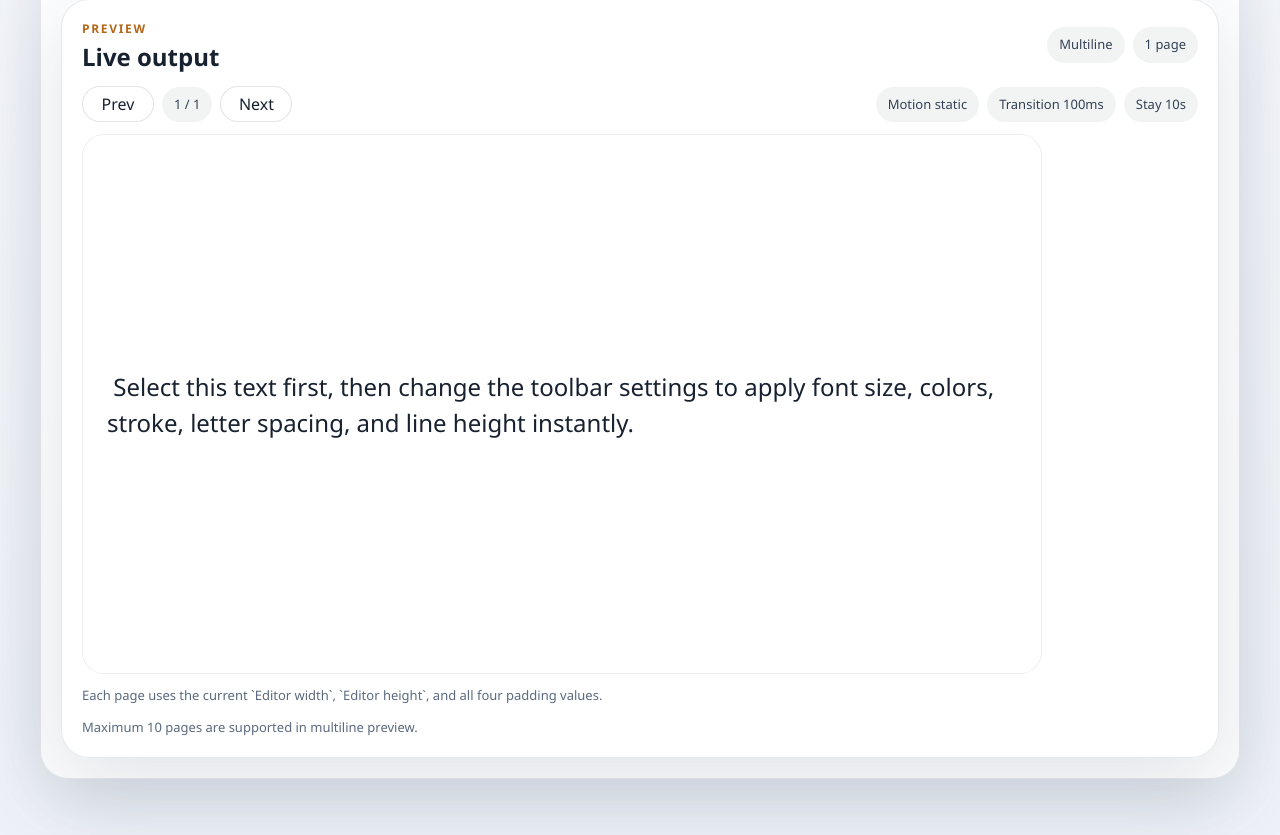
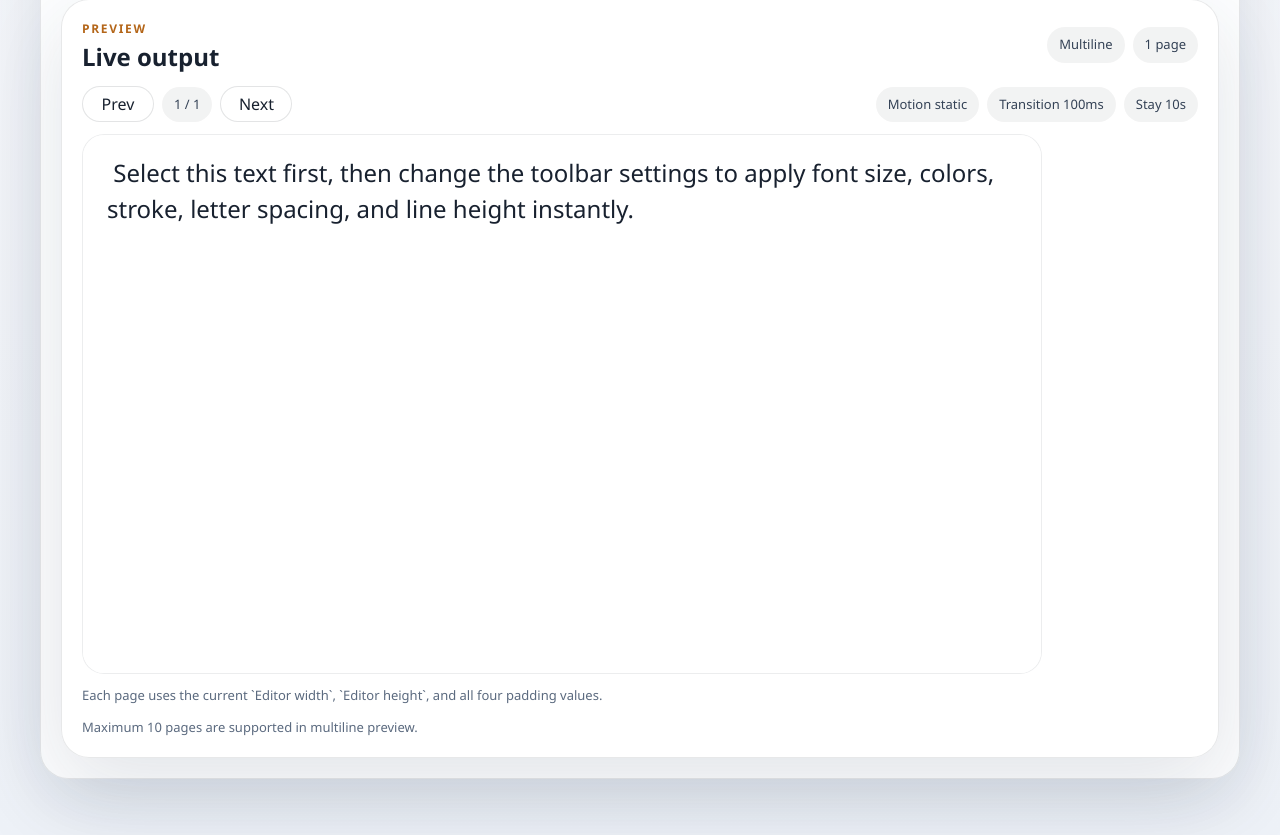
Before and after one commit to crank220/Vue3-Minimal-Editor, a Vue app: page / in a window 1280 px wide. Shown: the part 1160-1995 px from the top of the page. Built offline with nearby package versions, Linux system fonts and the light colour scheme.

Commit message:
Align multiline preview and cut images with editor layout

```diff
--- a/src/components/PreviewPanel.vue
+++ b/src/components/PreviewPanel.vue
@@ -31,9 +31,9 @@ const props = defineProps({
 const multilineMeasureRef = ref(null)
 const singleMeasureRef = ref(null)
 
-const pagesHtml = ref(['&nbsp;'])
 const currentPage = ref(0)
 const hasTruncatedPages = ref(false)
+const multilinePageCount = ref(1)
 const cutImagePreviews = ref([])
 const cutImageError = ref('')
 const isGeneratingCutImages = ref(false)
@@ -70,12 +70,28 @@ const BASE_RENDER_STYLE = {
 }
 
 const parsedTokenStyleCache = new Map()
+const computedCanvasStyleCache = new WeakMap()
 
 const normalizedVerticalAlign = computed(() => normalizeVerticalAlign(props.verticalAlign))
 
 const previewPageStyle = computed(() => ({
   width: `${props.boxMetrics.width}px`,
   height: `${props.boxMetrics.height}px`,
+}))
+
+const singleLineViewportStyle = computed(() => ({
+  ...previewPageStyle.value,
+  paddingTop: `${props.boxMetrics.paddingTop}px`,
+  paddingRight: `${props.boxMetrics.paddingRight}px`,
+  paddingBottom: `${props.boxMetrics.paddingBottom}px`,
+  paddingLeft: `${props.boxMetrics.paddingLeft}px`,
+  textAlign: props.textAlign,
+  alignItems: normalizedVerticalAlign.value,
+}))
+
+const multilineFlowStyle = computed(() => ({
+  width: `${props.boxMetrics.width}px`,
+  minHeight: `${props.boxMetrics.height}px`,
   paddingTop: `${props.boxMetrics.paddingTop}px`,
   paddingRight: `${props.boxMetrics.paddingRight}px`,
   paddingBottom: `${props.boxMetrics.paddingBottom}px`,
@@ -83,15 +99,10 @@ const previewPageStyle = computed(() => ({
   textAlign: props.textAlign,
 }))
 
-const singleLineViewportStyle = computed(() => ({
-  ...previewPageStyle.value,
-  alignItems: normalizedVerticalAlign.value,
-}))
-
 const safeContentHtml = computed(() => props.contentHtml || '&nbsp;')
 const safeSingleLineHtml = computed(() => props.singleLineHtml || '&nbsp;')
 
-const visiblePageCount = computed(() => pagesHtml.value.length)
+const visiblePageCount = computed(() => multilinePageCount.value)
 const multilinePageText = computed(() => `${Math.min(currentPage.value + 1, visiblePageCount.value)} / ${visiblePageCount.value}`)
 const effectiveCutImageWidth = computed(() =>
   clampCutImageWidth(props.previewConfig.cutImageWidth || props.boxMetrics.width),
@@ -102,9 +113,9 @@ const activeMultilinePages = computed(() => {
     return [
       {
         key: `page-${currentPage.value}`,
-        html: pagesHtml.value[currentPage.value] ?? '&nbsp;',
+        pageIndex: currentPage.value,
         layerStyle: getTransitionLayerStyle('idle'),
-        contentStyle: getMultilineContentStyle(currentPage.value),
+        flowStyle: getMultilineSliceStyle(currentPage.value),
       },
     ]
   }
@@ -112,15 +123,15 @@ const activeMultilinePages = computed(() => {
   return [
     {
       key: `from-${transitionState.value.from}-${transitionState.value.to}`,
-      html: pagesHtml.value[transitionState.value.from] ?? '&nbsp;',
+      pageIndex: transitionState.value.from,
       layerStyle: getTransitionLayerStyle('from'),
-      contentStyle: getMultilineContentStyle(transitionState.value.from),
+      flowStyle: getMultilineSliceStyle(transitionState.value.from),
     },
     {
       key: `to-${transitionState.value.from}-${transitionState.value.to}`,
-      html: pagesHtml.value[transitionState.value.to] ?? '&nbsp;',
+      pageIndex: transitionState.value.to,
       layerStyle: getTransitionLayerStyle('to'),
-      contentStyle: getMultilineContentStyle(transitionState.value.to),
+      flowStyle: getMultilineSliceStyle(transitionState.value.to),
     },
   ]
 })
@@ -201,62 +212,18 @@ defineExpose({
 
 function paginateMultilineContent() {
   if (!multilineMeasureRef.value) {
-    pagesHtml.value = ['&nbsp;']
+    multilinePageCount.value = 1
     hasTruncatedPages.value = false
     return
   }
 
-  const tokens = tokenizeHtml(safeContentHtml.value)
-  const pages = []
-  let currentTokens = []
-  hasTruncatedPages.value = false
-
-  if (tokens.length === 0) {
-    pagesHtml.value = ['&nbsp;']
-    return
-  }
-
-  for (let index = 0; index < tokens.length; index += 1) {
-    currentTokens.push(tokens[index])
-    multilineMeasureRef.value.innerHTML = renderTokens(currentTokens)
-
-    if (isMeasureOverflowing(multilineMeasureRef.value)) {
-      const overflowToken = currentTokens.pop()
-      multilineMeasureRef.value.innerHTML = renderTokens(currentTokens)
-      pages.push(multilineMeasureRef.value.innerHTML || '&nbsp;')
-
-      if (pages.length >= 10) {
-        hasTruncatedPages.value = true
-        break
-      }
-
-      currentTokens = overflowToken ? [overflowToken] : []
-      multilineMeasureRef.value.innerHTML = renderTokens(currentTokens)
-
-      if (currentTokens.length && isMeasureOverflowing(multilineMeasureRef.value)) {
-        pages.push(multilineMeasureRef.value.innerHTML || '&nbsp;')
-        currentTokens = []
-
-        if (pages.length >= 10 && index < tokens.length - 1) {
-          hasTruncatedPages.value = true
-          break
-        }
-      }
-    }
-
-    if (pages.length >= 10 && index < tokens.length - 1) {
-      hasTruncatedPages.value = true
-      break
-    }
-  }
-
-  if (!hasTruncatedPages.value && currentTokens.length && pages.length < 10) {
-    pages.push(renderTokens(currentTokens) || '&nbsp;')
-  }
-
-  pagesHtml.value = pages.length ? pages : ['&nbsp;']
-
-  if (currentPage.value >= pagesHtml.value.length) {
+  const totalHeight = Math.max(props.boxMetrics.height, Math.ceil(multilineMeasureRef.value.scrollHeight))
+  const rawPageCount = Math.max(1, Math.ceil(totalHeight / Math.max(1, props.boxMetrics.height)))
+
+  multilinePageCount.value = Math.min(10, rawPageCount)
+  hasTruncatedPages.value = rawPageCount > 10
+
+  if (currentPage.value >= multilinePageCount.value) {
     currentPage.value = 0
   }
 }
@@ -391,7 +358,7 @@ function isMeasureOverflowing(element) {
 function restartMultilineAutoplay() {
   stopMultilineAutoplay()
 
-  if (props.previewConfig.format !== 'multiline' || pagesHtml.value.length <= 1) {
+  if (props.previewConfig.format !== 'multiline' || multilinePageCount.value <= 1) {
     return
   }
 
@@ -408,19 +375,19 @@ function stopMultilineAutoplay() {
 }
 
 function goToPreviousPage() {
-  if (pagesHtml.value.length <= 1 || transitionState.value.active) {
+  if (multilinePageCount.value <= 1 || transitionState.value.active) {
     return
   }
 
-  goToPage((currentPage.value - 1 + pagesHtml.value.length) % pagesHtml.value.length)
+  goToPage((currentPage.value - 1 + multilinePageCount.value) % multilinePageCount.value)
 }
 
 function goToNextPage() {
-  if (pagesHtml.value.length <= 1 || transitionState.value.active) {
+  if (multilinePageCount.value <= 1 || transitionState.value.active) {
     return
   }
 
-  goToPage((currentPage.value + 1) % pagesHtml.value.length)
+  goToPage((currentPage.value + 1) % multilinePageCount.value)
 }
 
 function goToPage(targetPage) {
@@ -469,7 +436,7 @@ function goToPage(targetPage) {
 function scheduleNextMultilineTurn() {
   pageTimerId = window.setTimeout(() => {
     pageTimerId = 0
-    goToPage((currentPage.value + 1) % pagesHtml.value.length)
+    goToPage((currentPage.value + 1) % multilinePageCount.value)
   }, clampPageStaySeconds(props.previewConfig.pageStaySeconds) * 1000)
 }
 
@@ -542,10 +509,10 @@ function getDirectionVector(direction) {
   return { x: '-100%', y: '0%' }
 }
 
-function getMultilineContentStyle(pageIndex) {
+function getMultilineSliceStyle(pageIndex) {
   return {
-    justifyContent:
-      pageIndex === pagesHtml.value.length - 1 ? normalizedVerticalAlign.value : 'flex-start',
+    ...multilineFlowStyle.value,
+    transform: `translateY(-${pageIndex * props.boxMetrics.height}px)`,
   }
 }
 
@@ -574,34 +541,23 @@ async function generateCutImages() {
 }
 
 async function buildMultilineCutImages() {
+  if (!multilineMeasureRef.value) {
+    return []
+  }
+
+  const glyphs = collectMultilineGlyphs(multilineMeasureRef.value)
   const images = []
 
-  for (let index = 0; index < pagesHtml.value.length; index += 1) {
+  for (let index = 0; index < multilinePageCount.value; index += 1) {
     const width = props.boxMetrics.width
     const height = props.boxMetrics.height
-    const layout = buildTextLayout(pagesHtml.value[index] ?? '&nbsp;', {
-      maxWidth: Math.max(1, width - props.boxMetrics.paddingLeft - props.boxMetrics.paddingRight),
-      singleLine: false,
-    })
 
     images.push({
       id: `page-${index + 1}`,
       label: `Page ${index + 1}`,
       width,
       height,
-      url: renderCanvasToPng(
-        renderLayoutToCanvas({
-          width,
-          height,
-          layout,
-          paddingTop: props.boxMetrics.paddingTop,
-          paddingRight: props.boxMetrics.paddingRight,
-          paddingBottom: props.boxMetrics.paddingBottom,
-          paddingLeft: props.boxMetrics.paddingLeft,
-          textAlign: props.textAlign,
-          verticalAlign: index === pagesHtml.value.length - 1 ? normalizedVerticalAlign.value : 'flex-start',
-        }),
-      ),
+      url: renderCanvasToPng(renderMultilineSliceToCanvas(width, height, index, glyphs)),
     })
   }
 
@@ -683,6 +639,23 @@ function renderSingleLineSliceToCanvas({ width, height, sliceStart, totalWidth,
   return canvas
 }
 
+function renderMultilineSliceToCanvas(width, height, pageIndex, glyphs) {
+  const canvas = createCanvas(width, height)
+  const context = getCanvasContext(canvas)
+  const pageTop = pageIndex * height
+  const pageBottom = pageTop + height
+
+  glyphs.forEach((glyph) => {
+    if (glyph.bottom <= pageTop || glyph.top >= pageBottom) {
+      return
+    }
+
+    drawResolvedGlyph(context, glyph, pageTop)
+  })
+
+  return canvas
+}
+
 function createCanvas(width, height) {
   const canvas = document.createElement('canvas')
   canvas.width = Math.max(1, Math.round(width))
@@ -707,6 +680,68 @@ function getCanvasContext(canvas) {
 
 function renderCanvasToPng(canvas) {
   return canvas.toDataURL('image/png')
+}
+
+function collectMultilineGlyphs(root) {
+  const rootRect = root.getBoundingClientRect()
+  const glyphs = []
+  const walker = document.createTreeWalker(root, NodeFilter.SHOW_TEXT)
+
+  while (walker.nextNode()) {
+    const textNode = walker.currentNode
+    const parentElement = textNode.parentElement ?? root
+    const computedStyle = getComputedCanvasStyle(parentElement)
+    const text = textNode.textContent ?? ''
+
+    for (let index = 0; index < text.length; index += 1) {
+      const character = text[index]
+      if (character === '\n' || character === '\r') {
+        continue
+      }
+
+      const range = document.createRange()
+      range.setStart(textNode, index)
+      range.setEnd(textNode, index + 1)
+
+      const rectList = [...range.getClientRects()]
+      if (!rectList.length) {
+        const fallbackWidth = measureCharacter(character, computedStyle).width
+        const previousGlyph = glyphs[glyphs.length - 1]
+        const fallbackX = previousGlyph ? previousGlyph.x + previousGlyph.advance : 0
+        glyphs.push({
+          char: character,
+          style: computedStyle,
+          x: fallbackX,
+          width: fallbackWidth,
+          advance: fallbackWidth + computedStyle.letterSpacing,
+          top: previousGlyph ? previousGlyph.top : 0,
+          bottom: previousGlyph ? previousGlyph.bottom : computedStyle.lineHeightPx,
+          height: previousGlyph ? previousGlyph.height : computedStyle.lineHeightPx,
+        })
+        range.detach?.()
+        continue
+      }
+
+      rectList.forEach((rect) => {
+        const width = rect.width || measureCharacter(character, computedStyle).width
+
+        glyphs.push({
+          char: character,
+          style: computedStyle,
+          x: rect.left - rootRect.left,
+          width,
+          advance: width + computedStyle.letterSpacing,
+          top: rect.top - rootRect.top,
+          bottom: rect.bottom - rootRect.top,
+          height: rect.height || computedStyle.lineHeightPx,
+        })
+      })
+
+      range.detach?.()
+    }
+  }
+
+  return glyphs
 }
 
 function buildTextLayout(html, { maxWidth, singleLine }) {
@@ -799,6 +834,19 @@ function drawLine(context, line, startX, lineTop, clip = null) {
   }
 }
 
+function drawResolvedGlyph(context, glyph, pageTop) {
+  const y = glyph.top - pageTop
+  const baseline =
+    y + Math.max(0, (glyph.height - (glyph.style.ascent + glyph.style.descent)) / 2) + glyph.style.ascent
+
+  drawCharacter(context, {
+    char: glyph.char,
+    style: glyph.style,
+    width: glyph.width,
+    advance: glyph.advance,
+  }, glyph.x, baseline, y, glyph.height)
+}
+
 function drawCharacter(context, command, x, baseline, lineTop, lineHeight) {
   const { style, char, width, advance } = command
 
@@ -841,6 +889,32 @@ function getBaseRenderStyle() {
   return finalizeParsedTokenStyle({
     ...BASE_RENDER_STYLE,
   })
+}
+
+function getComputedCanvasStyle(element) {
+  const cached = computedCanvasStyleCache.get(element)
+  if (cached) {
+    return cached
+  }
+
+  const computed = window.getComputedStyle(element)
+  const style = finalizeParsedTokenStyle({
+    fontSize: parsePx(computed.fontSize, BASE_RENDER_STYLE.fontSize),
+    fontFamily: computed.fontFamily || BASE_RENDER_STYLE.fontFamily,
+    fontWeight: computed.fontWeight || BASE_RENDER_STYLE.fontWeight,
+    fontStyle: computed.fontStyle || BASE_RENDER_STYLE.fontStyle,
+    color: computed.color || BASE_RENDER_STYLE.color,
+    background: normalizeBackgroundColor(computed.backgroundColor),
+    letterSpacing: parsePx(computed.letterSpacing, BASE_RENDER_STYLE.letterSpacing),
+    lineHeightValue: parseLineHeightValue(computed.lineHeight, BASE_RENDER_STYLE.lineHeightValue),
+    textDecoration: computed.textDecorationLine || computed.textDecoration || BASE_RENDER_STYLE.textDecoration,
+    strokeWidth: parsePx(computed.getPropertyValue('-webkit-text-stroke-width'), 0),
+    strokeColor: computed.getPropertyValue('-webkit-text-stroke-color') || 'transparent',
+    textShadows: parseTextShadows(computed.textShadow),
+  })
+
+  computedCanvasStyleCache.set(element, style)
+  return style
 }
 
 function getParsedTokenStyle(styleText) {
@@ -1179,17 +1253,18 @@ function normalizeVerticalAlign(value) {
           class="preview-page preview-page-layer"
           :style="page.layerStyle"
         >
-          <div class="preview-page-content" :style="page.contentStyle">
-            <div class="preview-page-copy" v-html="page.html" />
+          <div class="preview-page-flow" :style="page.flowStyle">
+            <div class="preview-page-copy" v-html="safeContentHtml" />
           </div>
         </div>
       </div>
 
       <div
         ref="multilineMeasureRef"
-        class="preview-page preview-page-measure"
-        :style="previewPageStyle"
+        class="preview-page preview-flow-measure"
+        :style="multilineFlowStyle"
         aria-hidden="true"
+        v-html="safeContentHtml"
       />
 
       <p class="preview-note">
@@ -1372,30 +1447,31 @@ h2 {
 .preview-page-layer {
   position: absolute;
   inset: 0;
-  display: flex;
-  flex-direction: column;
   overflow: hidden;
   background: white;
   will-change: transform;
 }
 
-.preview-page-content {
-  display: flex;
-  flex: 1 1 auto;
-  min-height: 0;
-  flex-direction: column;
+.preview-page-flow,
+.preview-flow-measure {
+  box-sizing: border-box;
+  white-space: pre-wrap;
+  word-break: break-word;
+  font-size: 24px;
+  font-family: 'Segoe UI', 'PingFang SC', 'Microsoft YaHei', sans-serif;
+  line-height: 1.5;
+  background: white;
 }
 
 .preview-page-copy {
   width: 100%;
 }
 
-.preview-page-measure {
+.preview-flow-measure {
   position: absolute;
   left: -99999px;
   top: 0;
   visibility: hidden;
-  overflow: hidden;
   pointer-events: none;
 }
 
--- a/src/components/RichTextEditor.vue
+++ b/src/components/RichTextEditor.vue
@@ -580,7 +580,6 @@ code {
     linear-gradient(rgba(229, 236, 246, 0.82), rgba(229, 236, 246, 0.82)),
     linear-gradient(90deg, rgba(255, 255, 255, 0.55), rgba(255, 255, 255, 0.95));
   display: flex;
-  justify-content: center;
 }
 
 .editor-panel {
```
